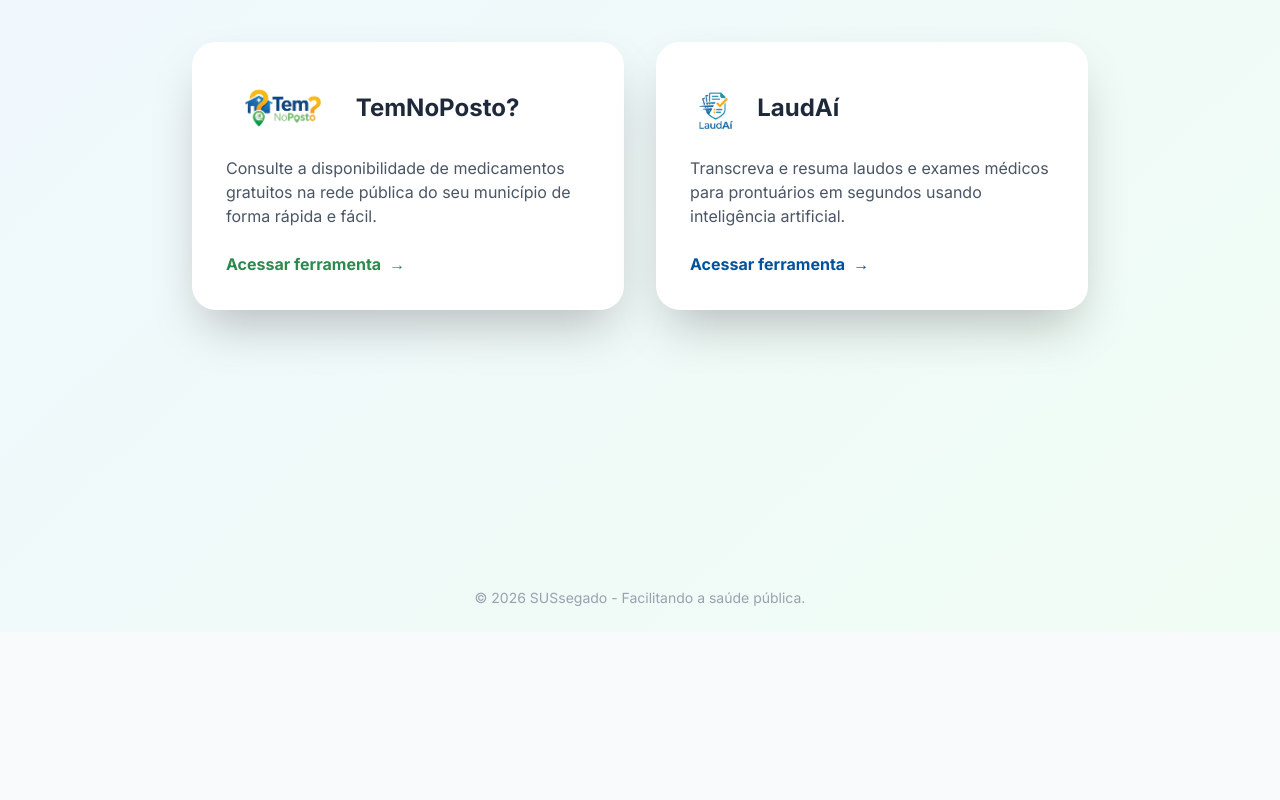
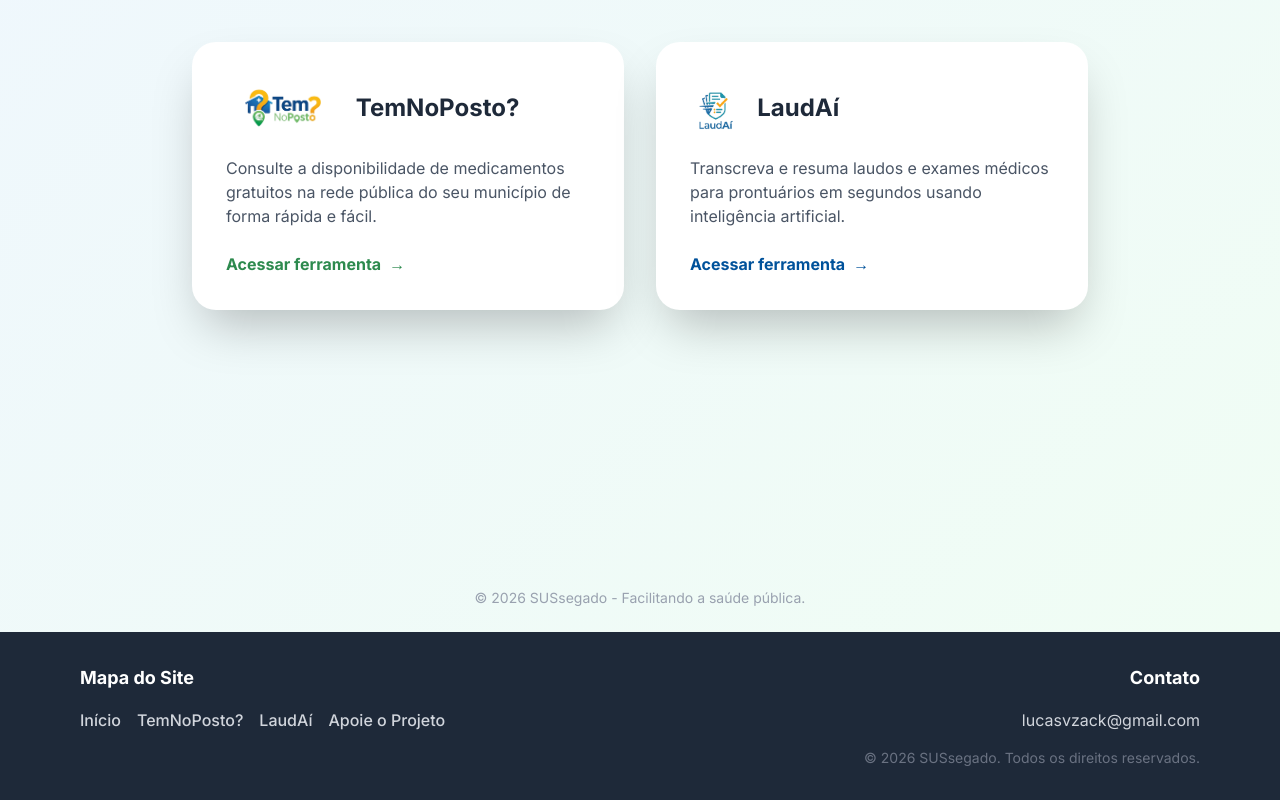
Before and after one commit to lucasvzack-sys/001, a React (Vite) app: page / in a window 1280 px wide. Shown: the part 544-1344 px from the top of the page. Before the commit the page ends 1176 px from the top, so only its background shows below. Built offline with nearby package versions, Linux system fonts and the light colour scheme.

Commit message:
Update App.tsx

```diff
--- a/src/App.tsx
+++ b/src/App.tsx
@@ -1,13 +1,11 @@
-/**
- * @license
- * SPDX-License-Identifier: Apache-2.0
- */
-
+// src/App.tsx
 import { useState } from 'react';
 import { AnimatePresence, motion } from 'motion/react';
 import Portal from './components/Portal';
 import TemNoPosto from './components/TemNoPosto';
 import LaudAi from './components/LaudAi';
+import Doar from './components/Doar'; // Importe a nova página
+import Footer from './components/Footer'; // Importe o Footer
 import { View } from './types';
 
 export default function App() {
@@ -19,7 +17,8 @@ export default function App() {
   };
 
   return (
-    <div className="min-h-screen font-sans">
+    <div className="min-h-screen font-sans flex flex-col">
+      <div className="flex-grow">
         <AnimatePresence mode="wait">
           {currentView === 'portal' && (
             <motion.div
@@ -56,7 +55,23 @@ export default function App() {
               <LaudAi onNavigate={handleNavigate} />
             </motion.div>
           )}
+
+          {currentView === 'doar' && (
+            <motion.div
+              key="doar"
+              initial={{ opacity: 0, x: 20 }}
+              animate={{ opacity: 1, x: 0 }}
+              exit={{ opacity: 0, x: -20 }}
+              transition={{ duration: 0.3 }}
+            >
+              <Doar onNavigate={handleNavigate} />
+            </motion.div>
+          )}
         </AnimatePresence>
+      </div>
+
+      {/* Footer global no fundo do App */}
+      <Footer onNavigate={handleNavigate} />
     </div>
   );
 }
```
Lines whose indentation alone changed are shown as unchanged.
